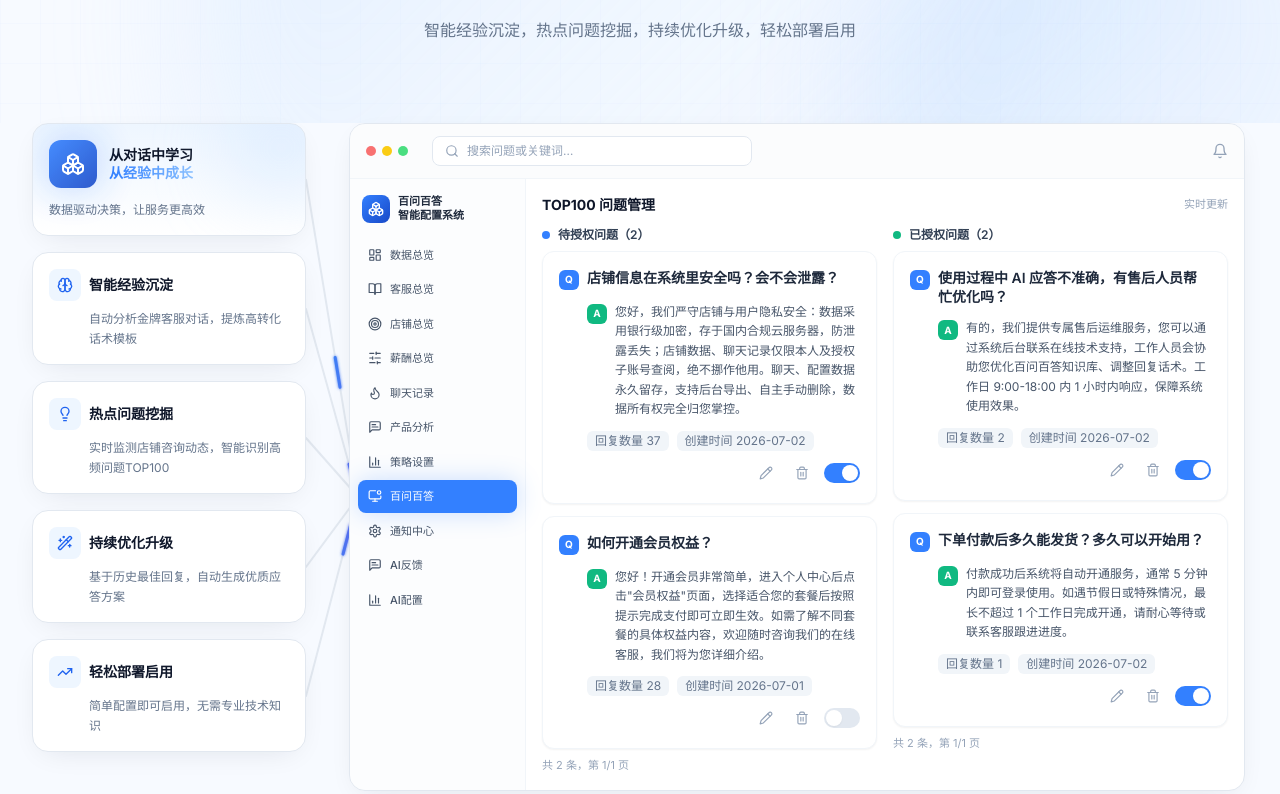
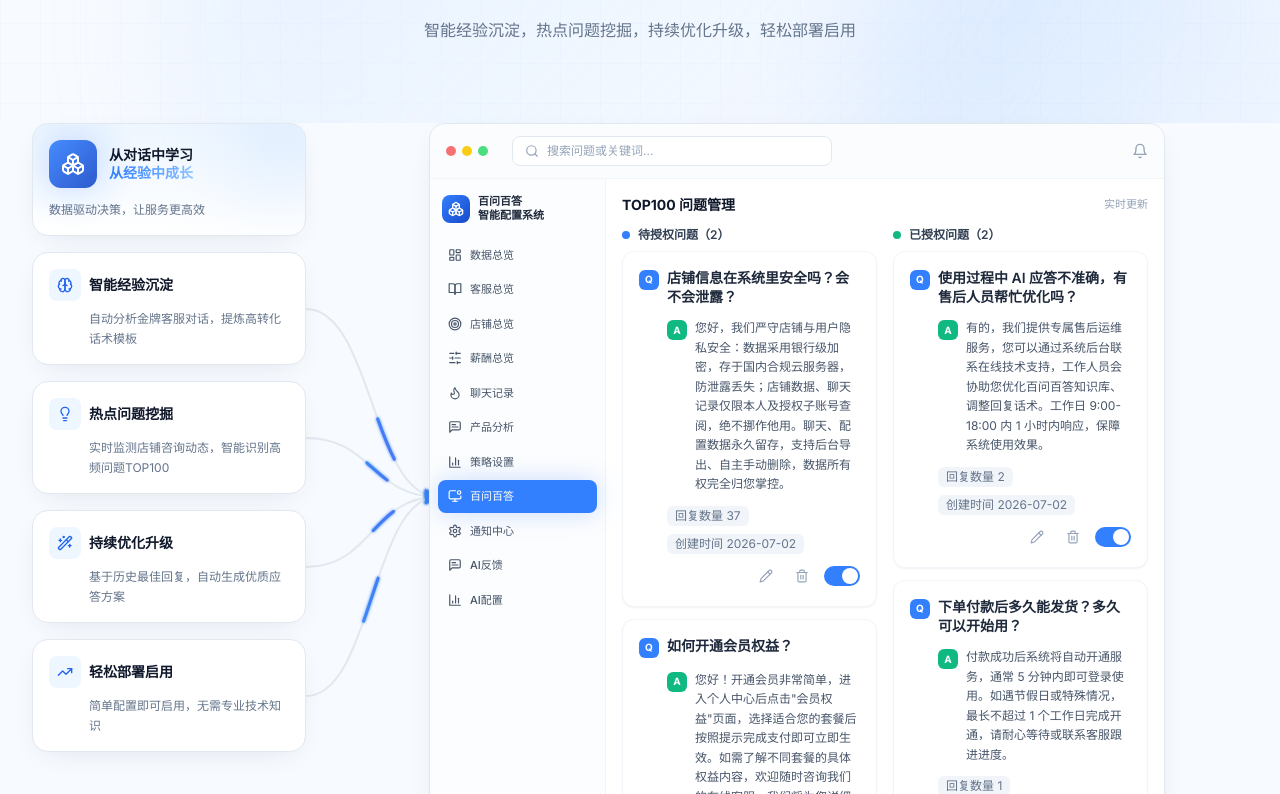
Before and after one commit to jessieoversea09/AI-CS, a React (Vite) app: page /features in a window 1280 px wide. Shown: the part 2506-3300 px from the top of the page. Built offline with nearby package versions, Linux system fonts and the light colour scheme.

Commit message:
Updated index.css

```diff
--- a/src/components/AnimatedTreeLines.tsx
+++ b/src/components/AnimatedTreeLines.tsx
@@ -1,12 +1,12 @@
 import { useEffect, useRef, useState } from 'react';
 
-type LineDef = { x1: number; y1: number; x2: number; y2: number; delay: string };
+type PathDef = { d: string; delay: string };
 
-const DELAYS = ['0s', '0.2s', '0.4s', '0.15s', '0.35s'];
+const DELAYS = ['0s', '0.3s', '0.15s', '0.45s'];
 
 export default function AnimatedTreeLines() {
   const svgRef = useRef<SVGSVGElement>(null);
-  const [lines, setLines] = useState<LineDef[]>([]);
+  const [paths, setPaths] = useState<PathDef[]>([]);
   const [ready, setReady] = useState(false);
 
   useEffect(() => {
@@ -26,14 +26,16 @@ export default function AnimatedTreeLines() {
       const endX = endRect.left - containerRect.left;
       const endY = endRect.top + endRect.height / 2 - containerRect.top;
 
-      const newLines: LineDef[] = starts.map((el, i) => {
+      const newPaths: PathDef[] = starts.map((el, i) => {
         const r = el.getBoundingClientRect();
         const startX = r.right - containerRect.left;
         const startY = r.top + r.height / 2 - containerRect.top;
-        return { x1: startX, y1: startY, x2: endX, y2: endY, delay: DELAYS[i % DELAYS.length] };
+        const dx = Math.abs(endX - startX) * 0.5;
+        const d = `M ${startX} ${startY} C ${startX + dx} ${startY}, ${endX - dx} ${endY}, ${endX} ${endY}`;
+        return { d, delay: DELAYS[i % DELAYS.length] };
       });
 
-      setLines(newLines);
+      setPaths(newPaths);
       setReady(true);
     };
 
@@ -41,10 +43,16 @@ export default function AnimatedTreeLines() {
     const t = setTimeout(compute, 300);
     const rt = setTimeout(compute, 1000);
     window.addEventListener('resize', compute);
+
+    const observer = new ResizeObserver(compute);
+    const endEl = document.querySelector('[data-tree-end]');
+    if (endEl) observer.observe(endEl);
+
     return () => {
       window.removeEventListener('resize', compute);
       clearTimeout(t);
       clearTimeout(rt);
+      observer.disconnect();
     };
   }, []);
 
@@ -68,30 +76,31 @@ export default function AnimatedTreeLines() {
             <feMergeNode in="SourceGraphic" />
           </feMerge>
         </filter>
+        <marker id="treeArrow" viewBox="0 0 10 10" refX="9" refY="5" markerWidth="5" markerHeight="5" orient="auto">
+          <path d="M 0 0 L 10 5 L 0 10 z" fill="#3B82F6" />
+        </marker>
       </defs>
 
-      {lines.map((line, i) => (
+      {paths.map((p, i) => (
         <g key={i}>
-          <line
-            x1={line.x1}
-            y1={line.y1}
-            x2={line.x2}
-            y2={line.y2}
+          <path
+            d={p.d}
             stroke="#E2E8F0"
             strokeWidth="2"
             strokeLinecap="round"
+            fill="none"
           />
-          <line
-            x1={line.x1}
-            y1={line.y1}
-            x2={line.x2}
-            y2={line.y2}
+          <path
+            d={p.d}
             stroke="url(#treeLineGradient)"
             strokeWidth="3"
             strokeLinecap="round"
+            fill="none"
             filter="url(#treeGlow)"
+            markerEnd="url(#treeArrow)"
+            pathLength={100}
             className="tree-line-flow"
-            style={{ animationDelay: line.delay }}
+            style={{ animationDelay: p.delay }}
           />
         </g>
       ))}
--- a/src/index.css
+++ b/src/index.css
@@ -31,13 +31,13 @@ body {
 }
 
 @keyframes tree-line-flow {
-  from { stroke-dashoffset: 230; }
+  from { stroke-dashoffset: 100; }
   to { stroke-dashoffset: 0; }
 }
 
 .tree-line-flow {
-  stroke-dasharray: 30 200;
-  animation: tree-line-flow 2.4s linear infinite;
+  stroke-dasharray: 18 82;
+  animation: tree-line-flow 2.6s linear infinite;
 }
 
 @layer utilities {
--- a/src/pages/FeaturesPage.tsx
+++ b/src/pages/FeaturesPage.tsx
@@ -379,7 +379,6 @@ export default function FeaturesPage() {
             <div className="lg:col-span-3 flex lg:flex-col gap-4 order-2 lg:order-1 relative z-10">
               {/* AI cube card — top of left column */}
               <motion.div
-                data-tree-start
                 initial={{ opacity: 0, x: -20 }}
                 whileInView={{ opacity: 1, x: 0 }}
                 viewport={{ once: true, margin: '-60px' }}
@@ -415,7 +414,7 @@ export default function FeaturesPage() {
               ))}
             </div>
 
-            {/* Center: full-width dashboard */}
+            {/* Center: full-width dashboard (shrunk) */}
             <motion.div
               initial={{ opacity: 0, y: 30 }}
               whileInView={{ opacity: 1, y: 0 }}
@@ -423,7 +422,7 @@ export default function FeaturesPage() {
               transition={{ duration: 0.6 }}
               className="lg:col-span-9 order-1 lg:order-2"
             >
-              <div className="lg:max-w-4xl lg:mx-auto relative z-10">
+              <div className="lg:max-w-3xl lg:mx-auto relative z-10 px-2 lg:px-4">
                 <DashboardMock />
               </div>
             </motion.div>
```
